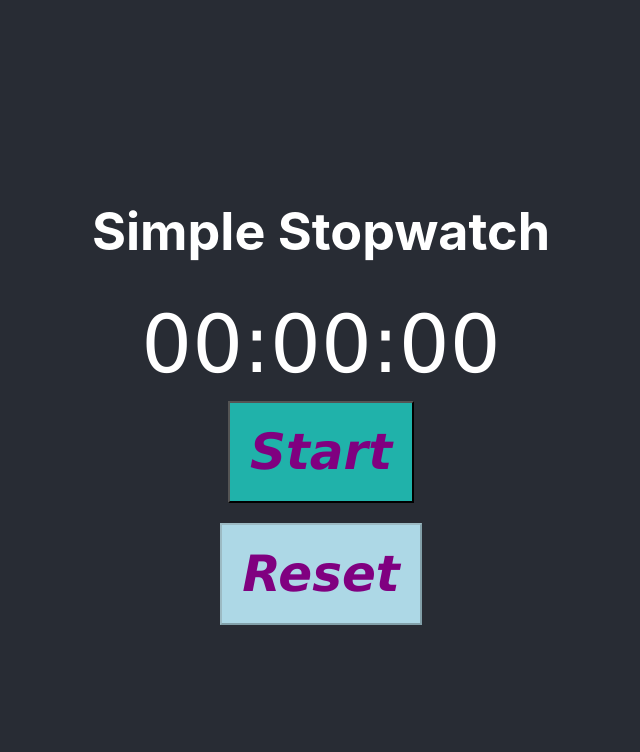
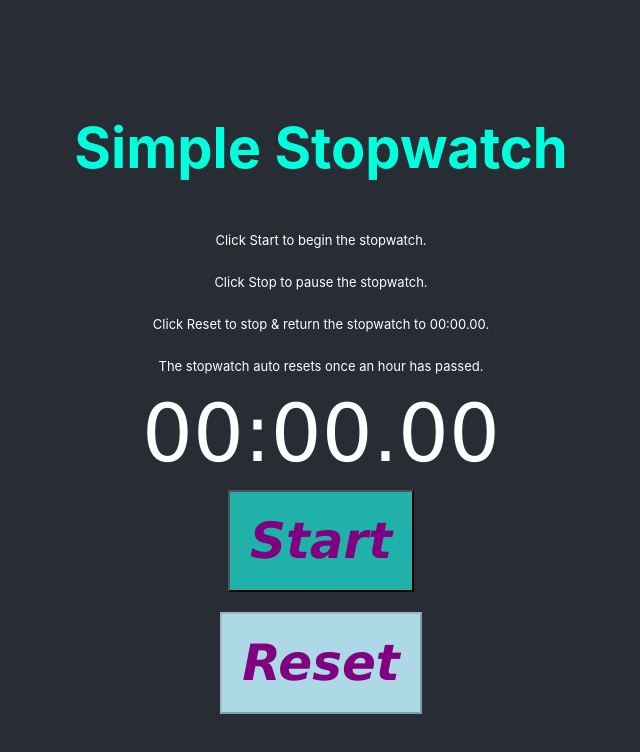
Before and after one commit to GravByte/React_SimpleStopWatch, a React (Create React App) app in the folder simplestopwatch/: page / in a window 1280 px wide. Shown: the top 752 px of the page, without its empty margins (319-959 px from the left). Built offline with nearby package versions, Linux system fonts and the light colour scheme.

Commit message:
Added instructions. CSS tweaks.
Also changed formatting of the timer.

```diff
--- a/simplestopwatch/src/App.css
+++ b/simplestopwatch/src/App.css
@@ -1,16 +1,26 @@
 .App {
   text-align: center;
+  background-color: #282c34;
 }
 
 .App-header {
-  background-color: #282c34;
   min-height: 100vh;
   display: flex;
   flex-direction: column;
   align-items: center;
   justify-content: center;
-  font-size: calc(10px + 2vmin);
-  color: white;
+  font-size: calc(20px + 1vmin);
+  color: rgb(0, 255, 221);
+}
+
+.app-paragraph{
+  min-height: 1vh;
+  display: flex;
+  flex-direction: column;
+  align-items: center;
+  justify-content: center;
+  font-size: calc(5px + 1vmin);
+  color: rgb(255, 255, 255);
 }
 
 .App-link {
--- a/simplestopwatch/src/App.js
+++ b/simplestopwatch/src/App.js
@@ -36,7 +36,7 @@ function App() {
     // If the timer hits 60 minutes, reset the stopwatch
     if (getMinutes >= 60) {
       onReset();
-      return '00:00:00';
+      return '00:00.00';
     }
 
     // Pad the minutes, seconds and milliseconds with zeros on the left if necessary
@@ -47,14 +47,18 @@ function App() {
     // Slice the string to get only the first two digits
     const twoDecimalMilliseconds = paddedMilliseconds.slice(0, 2);
 
-    return `${paddedMinutes}:${paddedSeconds}:${twoDecimalMilliseconds}`;
+    return `${paddedMinutes}:${paddedSeconds}.${twoDecimalMilliseconds}`;
   }
 
   return (
     <div className="App">
-      <header className="App-header">
-
-      <h1>Simple Stopwatch</h1>
+      <header className="App-header"> <h1>Simple Stopwatch</h1>
+      <paragraph className="app-paragraph">
+      <p>Click Start to begin the stopwatch.</p>
+      <p>Click Stop to pause the stopwatch.</p>
+      <p>Click Reset to stop & return the stopwatch to 00:00.00.</p>
+      <p>The stopwatch auto resets once an hour has passed.</p>
+      </paragraph>
 
       <div className="timer">{formatTime()}</div>
 
```
